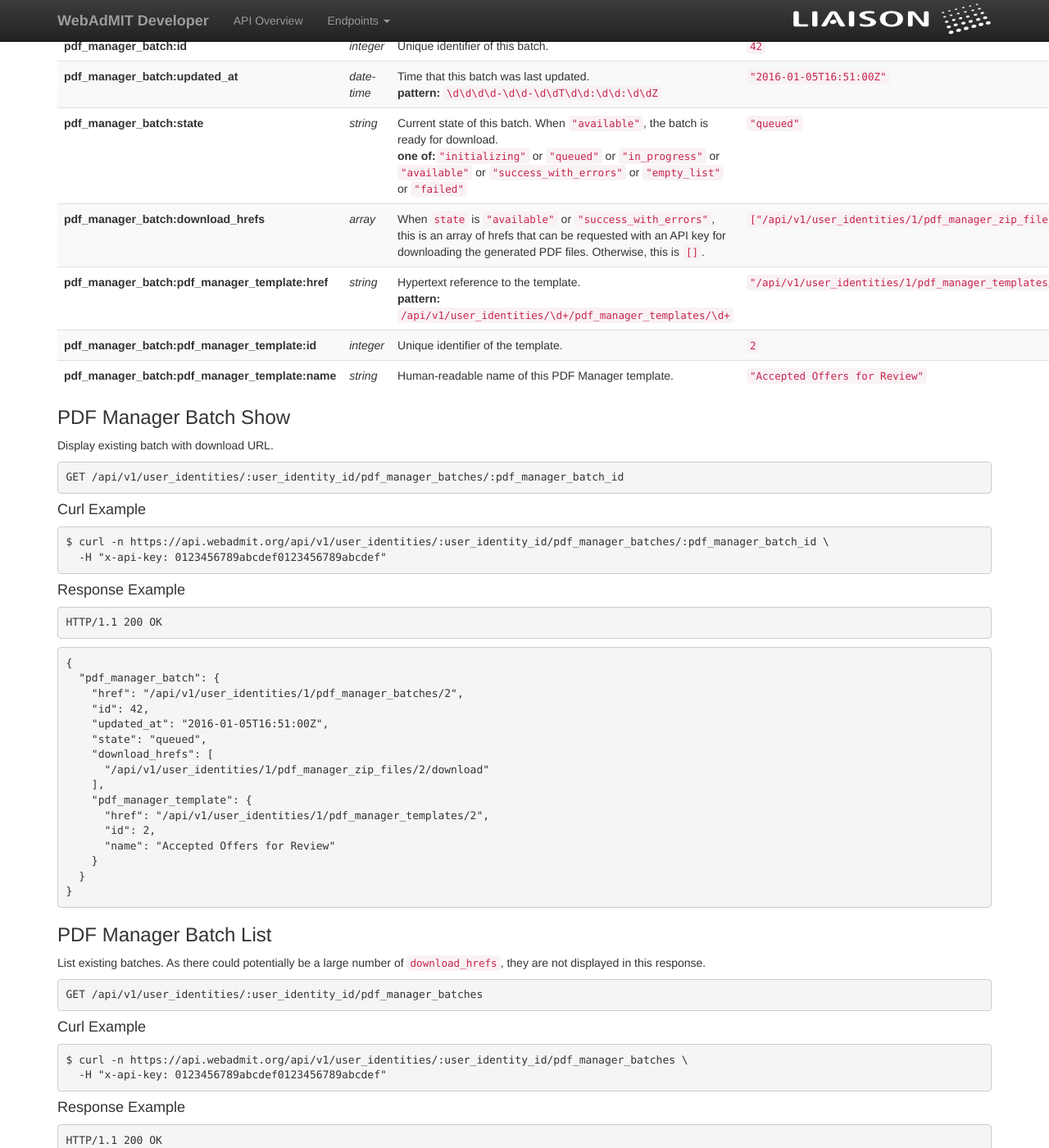
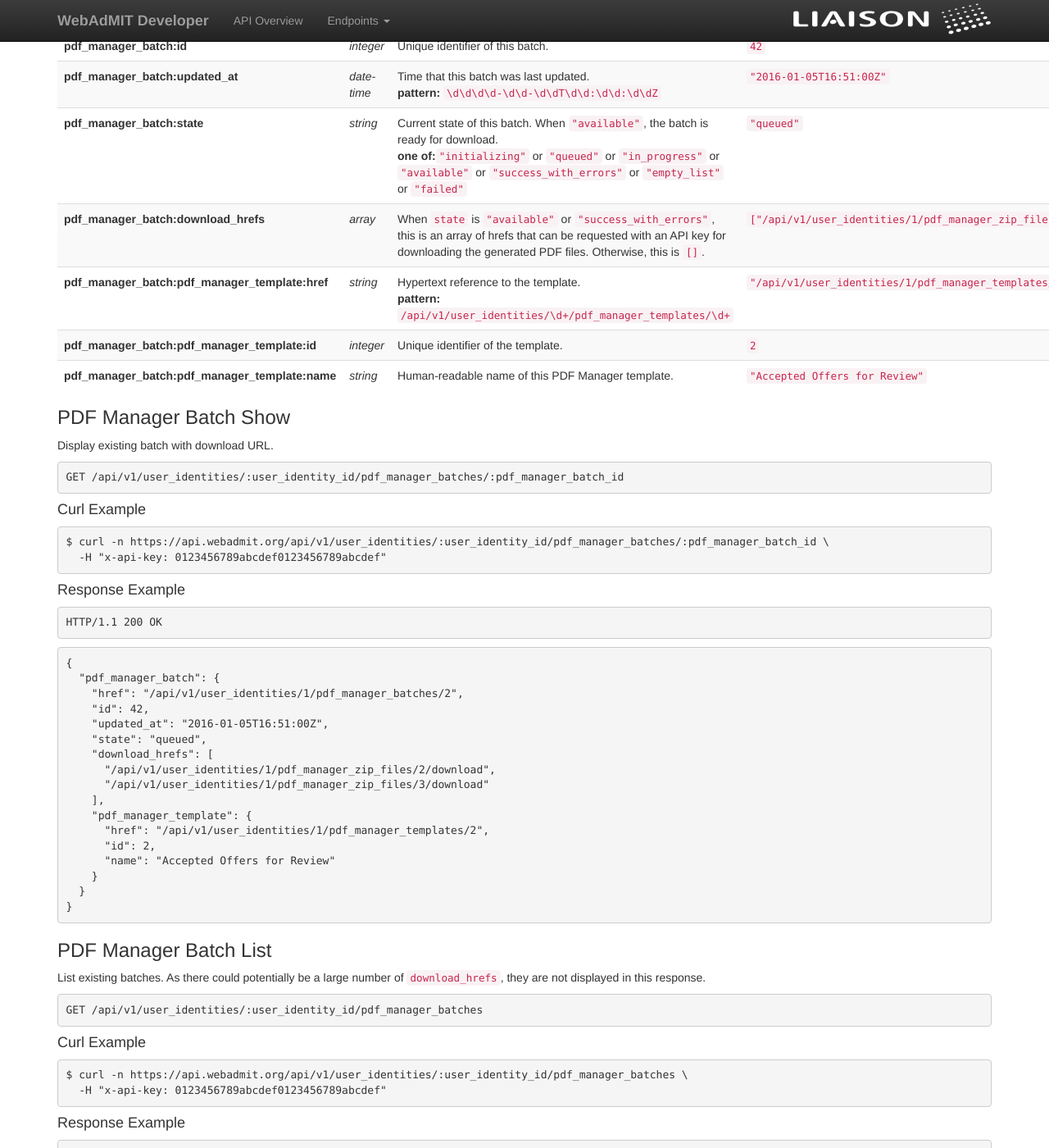
Before and after one commit to Liaison-Intl/Liaison-Intl.github.io, a Jekyll site: the page built from pdf_manager_batch.md, in a window 1280 px wide and 1400 px high, scrolled down 442 px. Shown: the whole window at 82% size. Built offline with Jekyll 4.4.1, drawn with Linux system fonts in a browser that asks for light colours; nearby versions of some CDN libraries; some of the changed text lies outside the part shown.

Commit message:
[NF-7101] Add a second entry to download_hrefs for clarification

```diff
--- a/pdf_manager_batch.md
+++ b/pdf_manager_batch.md
@@ -52,7 +52,7 @@ title: PDF Manager Batch
 <td><strong>pdf_manager_batch:download_hrefs</strong></td>
 <td><em>array</em></td>
 <td>When <code>state</code> is <code>&quot;available&quot;</code> or <code>&quot;success_with_errors&quot;</code>, this is an array of hrefs that can be requested with an API key for downloading the generated PDF files.  Otherwise, this is <code>[]</code>.</td>
-<td><code>[&quot;/api/v1/user_identities/1/pdf_manager_zip_files/2/download&quot;]</code></td>
+<td><code>[&quot;/api/v1/user_identities/1/pdf_manager_zip_files/2/download&quot;,&quot;/api/v1/user_identities/1/pdf_manager_zip_files/3/download&quot;]</code></td>
 </tr>
 <tr>
 <td><strong>pdf_manager_batch:pdf_manager_template:href</strong></td>
@@ -99,7 +99,8 @@ title: PDF Manager Batch
     &quot;updated_at&quot;: &quot;2016-01-05T16:51:00Z&quot;,
     &quot;state&quot;: &quot;queued&quot;,
     &quot;download_hrefs&quot;: [
-      &quot;/api/v1/user_identities/1/pdf_manager_zip_files/2/download&quot;
+      &quot;/api/v1/user_identities/1/pdf_manager_zip_files/2/download&quot;,
+      &quot;/api/v1/user_identities/1/pdf_manager_zip_files/3/download&quot;
     ],
     &quot;pdf_manager_template&quot;: {
       &quot;href&quot;: &quot;/api/v1/user_identities/1/pdf_manager_templates/2&quot;,
@@ -215,7 +216,8 @@ title: PDF Manager Batch
     &quot;updated_at&quot;: &quot;2016-01-05T16:51:00Z&quot;,
     &quot;state&quot;: &quot;queued&quot;,
     &quot;download_hrefs&quot;: [
-      &quot;/api/v1/user_identities/1/pdf_manager_zip_files/2/download&quot;
+      &quot;/api/v1/user_identities/1/pdf_manager_zip_files/2/download&quot;,
+      &quot;/api/v1/user_identities/1/pdf_manager_zip_files/3/download&quot;
     ],
     &quot;pdf_manager_template&quot;: {
       &quot;href&quot;: &quot;/api/v1/user_identities/1/pdf_manager_templates/2&quot;,
--- a/schemata/pdf_manager_batch.json
+++ b/schemata/pdf_manager_batch.json
@@ -150,7 +150,7 @@
           "comment": "FIXME: Include `items`.  See https://github.com/interagent/prmd/issues/275",
           "type": "array",
           "description": "When `state` is `\"available\"` or `\"success_with_errors\"`, this is an array of hrefs that can be requested with an API key for downloading the generated PDF files.  Otherwise, this is `[]`.",
-          "example": ["/api/v1/user_identities/1/pdf_manager_zip_files/2/download"]
+          "example": ["/api/v1/user_identities/1/pdf_manager_zip_files/2/download", "/api/v1/user_identities/1/pdf_manager_zip_files/3/download"]
         },
         "pdf_manager_template": {
           "type": "object",
```
